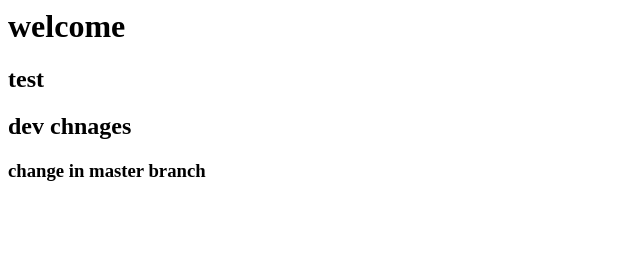
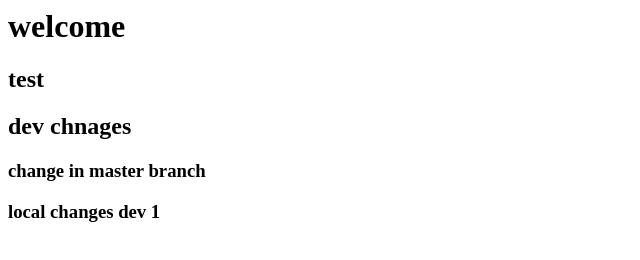
Before and after one commit to VikTotare/VTrepo1, a plain HTML site: page index.html in a window 1280 px wide. Shown: the whole page, without its empty margins (0-640 px from the left). Drawn offline with Linux system fonts and the light colour scheme.

Commit message:
Update index.html

```diff
--- a/index.html
+++ b/index.html
@@ -2,3 +2,4 @@
     <h2>test</h2>
     <h2>dev chnages<h2>
         <h3> change in master branch</h3>
+        <h3> local changes dev 1 </h3>
```
